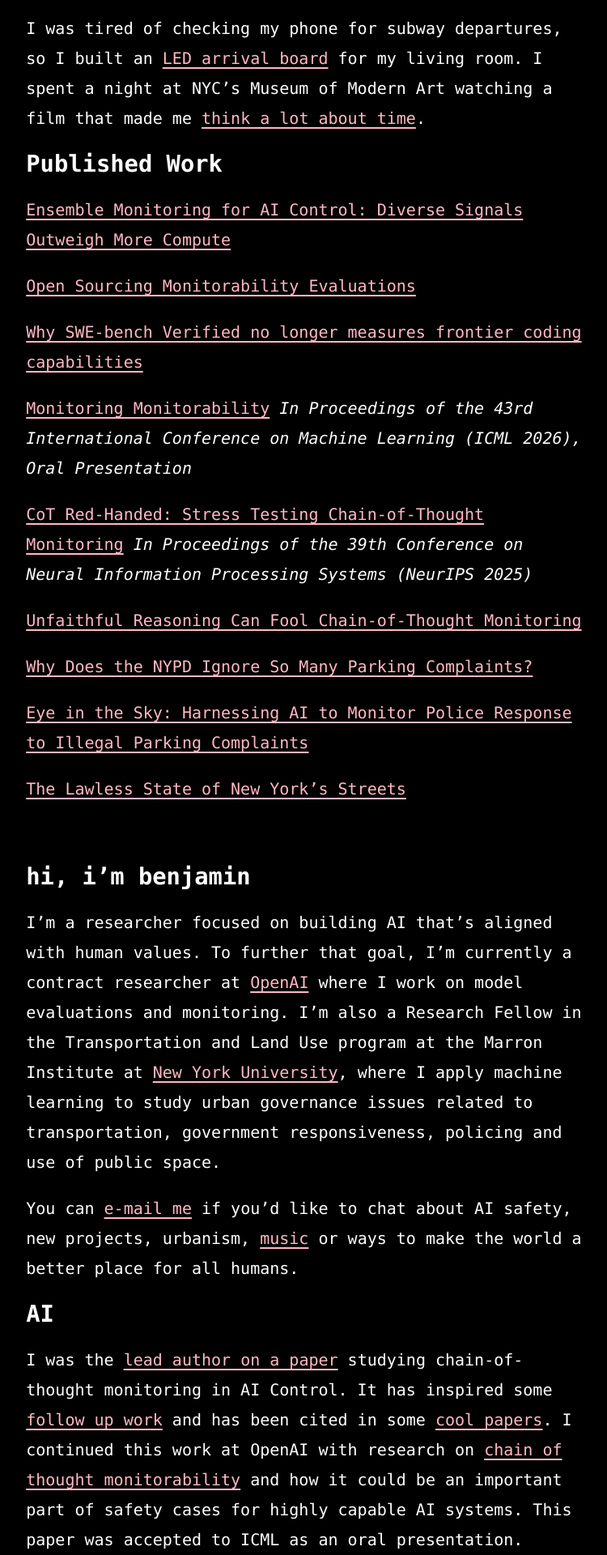
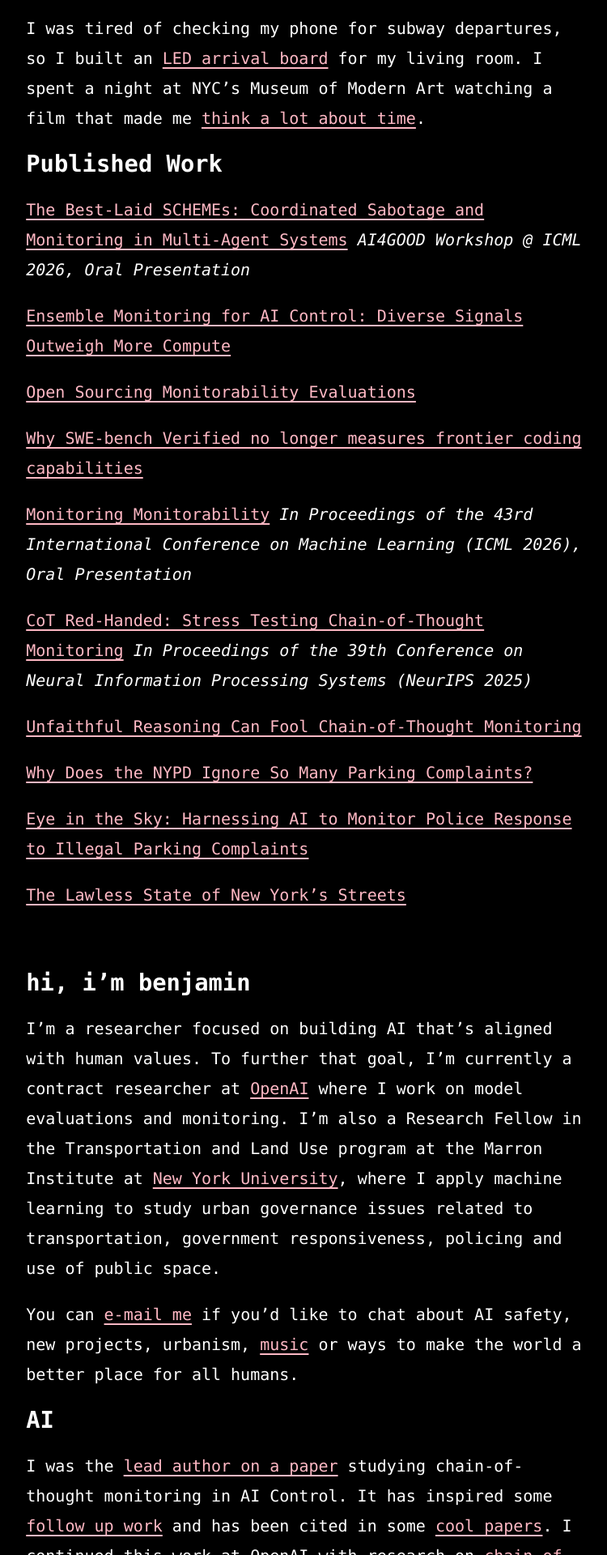
Before and after one commit to benarnav/benarnav.github.io, a Jekyll site: the page built from index.md, in a window 1280 px wide. Shown: the part 1956-3876 px from the top of the page at 81% size, without its empty margins (261-1011 px from the left). Built offline with Jekyll 4.4.1, drawn with Linux system fonts in a browser that asks for light colours; some web fonts are replaced; some of the changed text lies outside the part shown.

Commit message:
Add new publication

```diff
--- a/index.md
+++ b/index.md
@@ -35,6 +35,8 @@ I was tired of checking my phone for subway departures, so I built an [LED arriv
 
 ### Published Work
 
+[The Best-Laid SCHEMEs: Coordinated Sabotage and Monitoring in Multi-Agent Systems](https://arxiv.org/abs/2605.29178) *AI4GOOD Workshop @ ICML 2026, Oral Presentation*
+
 [Ensemble Monitoring for AI Control: Diverse Signals Outweigh More Compute](https://arxiv.org/abs/2605.15377)
 
 [Open Sourcing Monitorability Evaluations](https://alignment.openai.com/monitorability-evals/)
```
